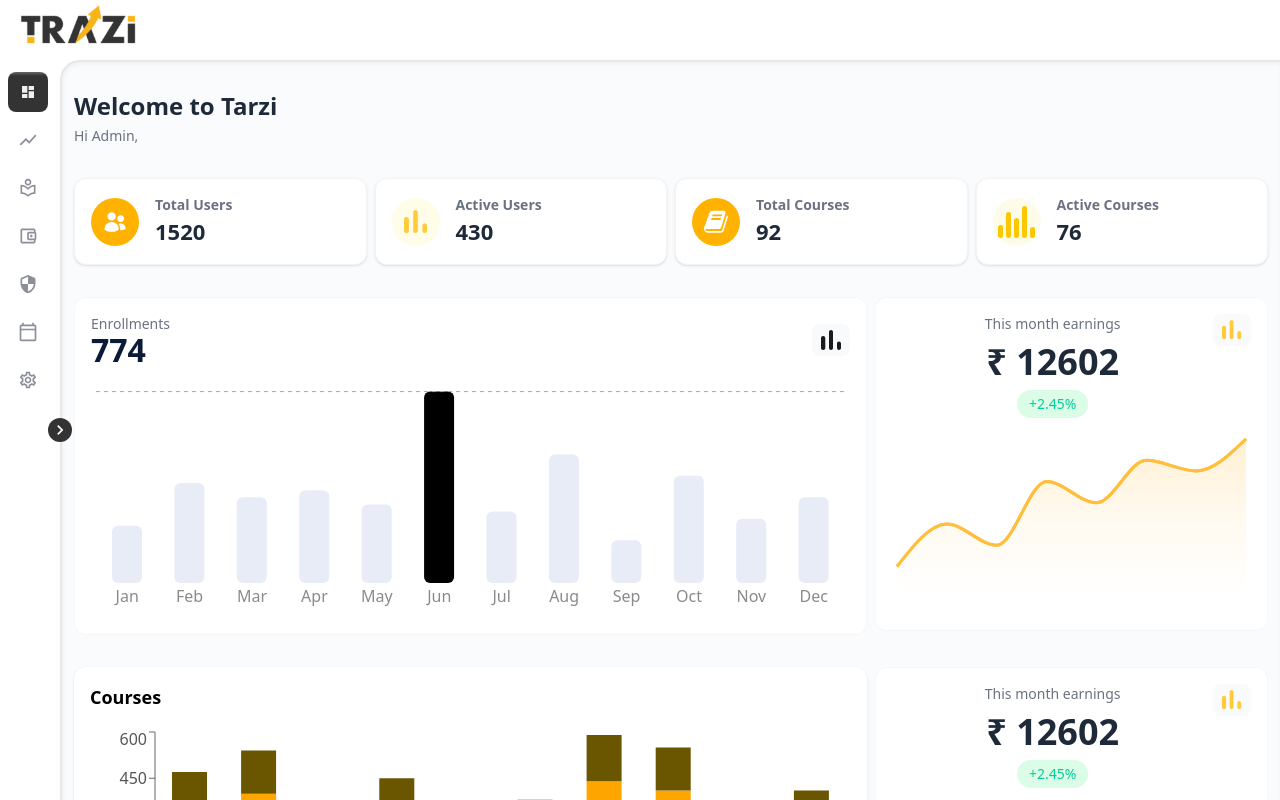
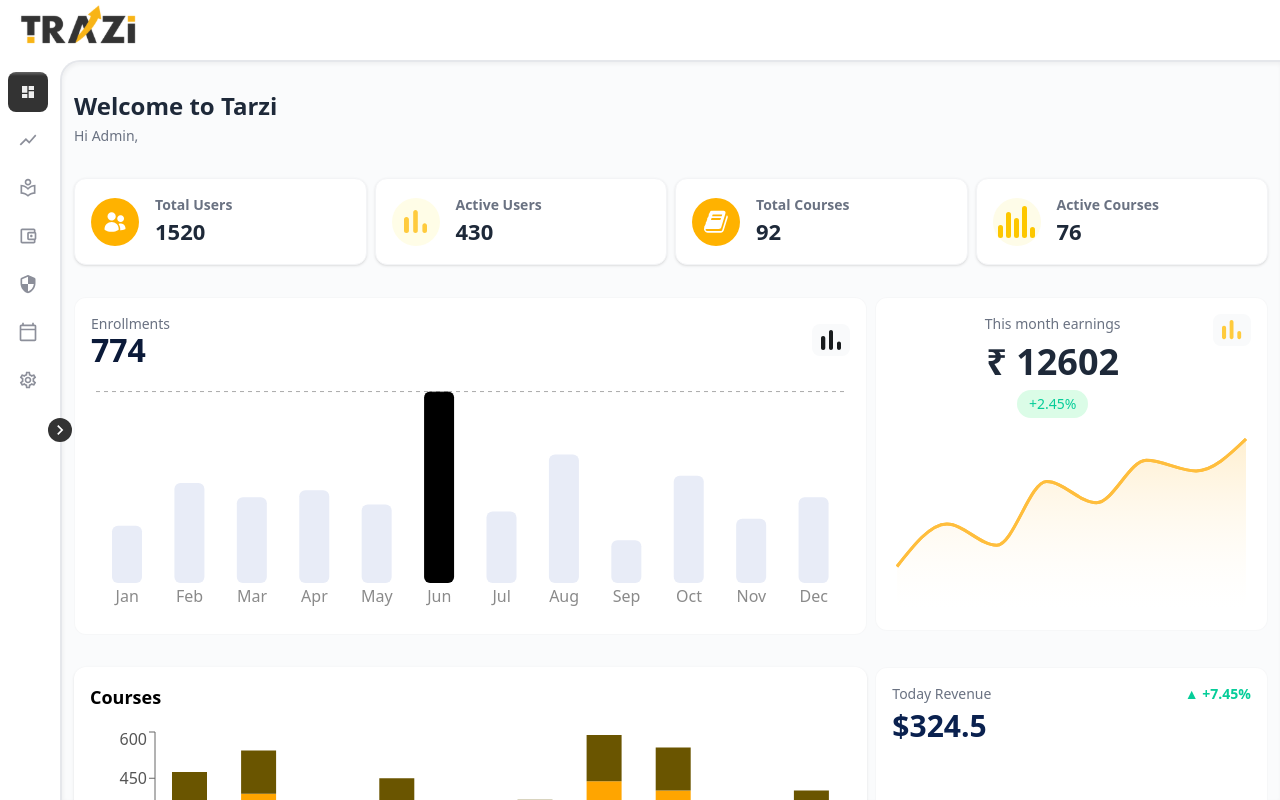
Before and after one commit to ftsalman/trazi-web, a React (Vite) app: page / in a window 1280 px wide. Built offline with nearby package versions, Linux system fonts and the light colour scheme.

Commit message:
feat:DasHboard/Ui

```diff
--- a/src/components/dashboard/CoursesChart.jsx
+++ b/src/components/dashboard/CoursesChart.jsx
@@ -21,26 +21,22 @@ export const CoursesChart = ({
         <div className="w-full h-[225px]">
           <ResponsiveContainer>
             <BarChart data={data} barSize={35}>
-              <XAxis dataKey="month" tick={{ fill: "#555" }} />
+              <XAxis dataKey="month" tick={{ fill: "#555" }} tickLine={false} />
               <YAxis tick={{ fill: "#555" }} />
               <Tooltip cursor={{ fill: "transparent" }} />
-              {/* Stacked Bars */}
               <Bar
                 dataKey="programming"
                 stackId="courses"
                 fill="#FFD700"
               />{" "}
-              {/* Yellow */}
               <Bar dataKey="design" stackId="courses" fill="#FFA500" />{" "}
-              {/* Orange */}
               <Bar dataKey="technology" stackId="courses" fill="#6A5500" />{" "}
-              {/* Brown */}
             </BarChart>
           </ResponsiveContainer>
         </div>
 
         {/* Legend */}
-        <div className="flex items-center gap-6 mt-4 text-sm">
+        <div className="flex items-center justify-around gap-6 mt-4 text-sm">
           <div className="flex items-center gap-1">
             <span className="w-3 h-3 rounded-full bg-[#FFD700]"></span>
             <p>Programing</p>
--- /dev/null
+++ b/src/components/dashboard/TodayRevenueCard.jsx
@@ -0,0 +1,60 @@
+import React from "react";
+import { CardContainer } from "../ui/CardContainer";
+import { Area, AreaChart, Line, ResponsiveContainer, Tooltip } from "recharts";
+
+export const TodayRevenueCard = ({
+  data = [],
+  isLoading = false,
+  onFetchData = () => {},
+}) => {
+  return (
+    <>
+      <CardContainer>
+        <div className="flex justify-between items-start">
+          <div>
+            <p className="text-sm text-gray-500">Today Revenue</p>
+            <h2 className="text-3xl font-bold text-[#0A214F] mt-1">$324.5</h2>
+          </div>
+
+
+          <span className="text-sm font-semibold text-[#05CD99]">▲ +7.45%</span>
+        </div>
+
+        {/* CHART */}
+        <div className="w-full h-[245px]">
+          <ResponsiveContainer width="100%" height="100%">
+            <AreaChart data={data}>
+
+              <defs>
+                <linearGradient id="revGradient" x1="0" y1="0" x2="0" y2="1">
+                  <stop offset="0%" stopColor="#0BCC85" stopOpacity={0.25} />
+                  <stop offset="100%" stopColor="#0BCC85" stopOpacity={0.05} />
+                </linearGradient>
+              </defs>
+
+
+              <Area
+                type="monotone"
+                dataKey="value"
+                stroke="#0BCC85"
+                strokeWidth={3}
+                fill="url(#revGradient)"
+              />
+
+
+              <Line
+                type="monotone"
+                dataKey="value"
+                stroke="#0BCC85"
+                strokeWidth={3}
+                dot={false}
+              />
+
+              <Tooltip cursor={false} />
+            </AreaChart>
+          </ResponsiveContainer>
+        </div>
+      </CardContainer>
+    </>
+  );
+};
--- a/src/pages/DashboardPage.jsx
+++ b/src/pages/DashboardPage.jsx
@@ -3,6 +3,7 @@ import { StatesList } from "../components/dashboard/StatesList";
 import { EnrollmentsChart } from "../components/dashboard/EnrollmentsChart";
 import { EarningsChart } from "../components/dashboard/EarningsChart";
 import { CoursesChart } from "../components/dashboard/CoursesChart";
+import { TodayRevenueCard } from "../components/dashboard/TodayRevenueCard";
 
 const ENROLL_DATA = [
   { month: "Jan", value: 40 },
@@ -56,6 +57,21 @@ const COURSES_DATA = [
   { month: "Sep", programming: 170, design: 140, technology: 100 },
 ];
 
+
+const REVENUE_DATA = [
+  { value: 30 },
+  { value: 22 },
+  { value: 40 },
+  { value: 28 },
+  { value: 50 },
+  { value: 38 },
+  { value: 60 },
+  { value: 55 },
+  { value: 62 },
+  { value: 58 },
+];
+
+
 export const DashboardPage = () => {
   return (
     <div className="w-full py-4 space-y-8">
@@ -90,7 +106,10 @@ export const DashboardPage = () => {
         </div>
 
         <div className="xl:col-span-1">
-          <EarningsChart data={EARNINGS_DATA} />
+           <TodayRevenueCard
+           data={REVENUE_DATA}
+
+           />
         </div>
       </div>
     </div>
```
